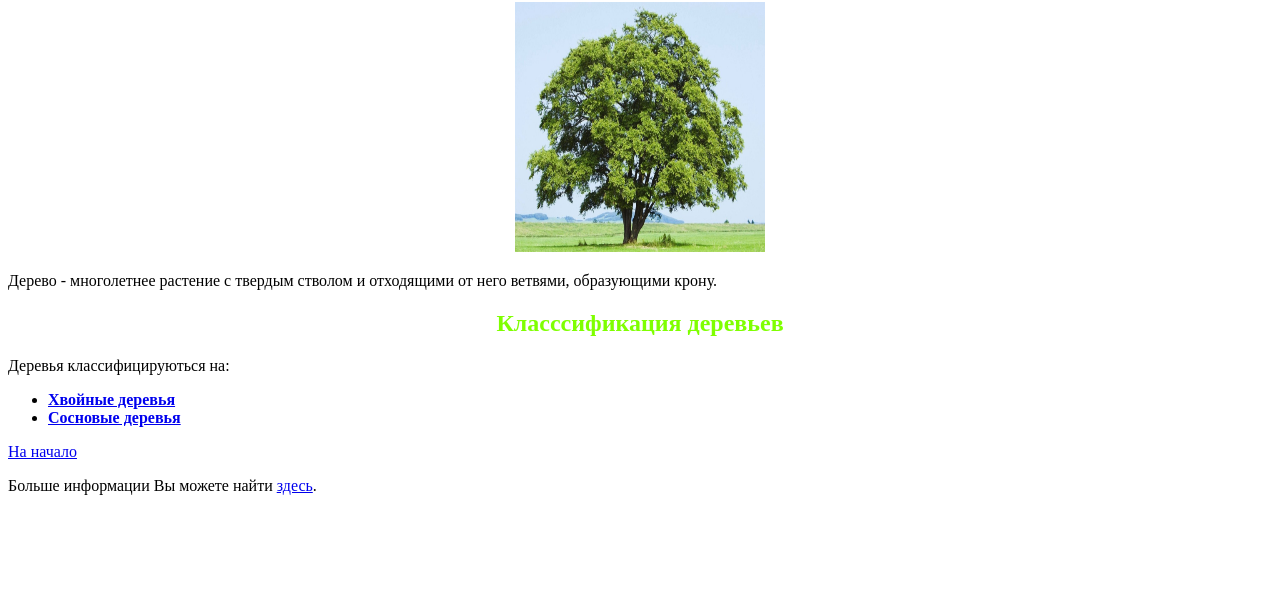
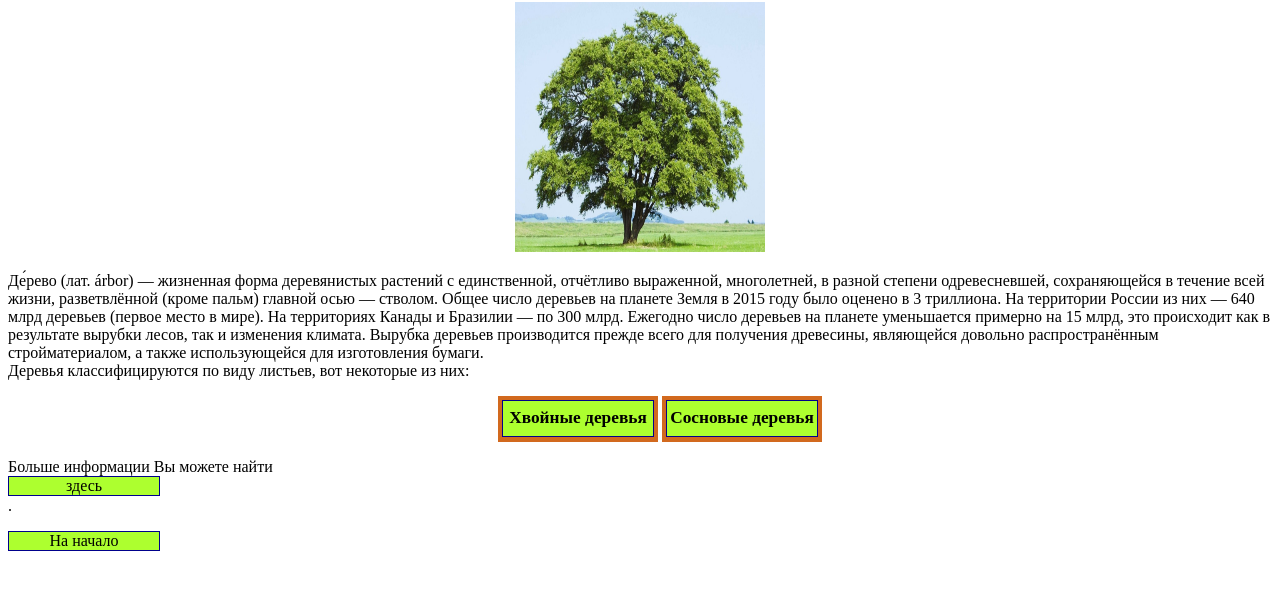
Before and after one commit to BoikoMaxim/BoikoMaxim.github.io, a plain HTML site: page homework/the-classification-of-trees.html in a window 1280 px wide. Shown: the part 78-668 px from the top of the page. Drawn offline with Linux system fonts and the light colour scheme.

Commit message:
homework

```diff
--- a/homework/style/main.css
+++ b/homework/style/main.css
@@ -8,10 +8,38 @@ h1, h2{
     text-align: center;
 }
 
-.classes-of-trees > li {
+.link{
     font-weight: bold;
 }
 
-.link{
+header li {
+    list-style: none;
+}
+
+.classification {
+    text-align: center;
+}
+
+.classification li {
+    display: inline-block;
+    padding: 4px;
     font-weight: bold;
+    line-height: 2.0;
+    font-size: 13pt;
+    background-color: chocolate;
 }
+
+a:link, a:visited {
+    text-decoration: none;
+    background-color: greenyellow;
+    border: 1px solid darkblue;
+    color: black;
+    display: block;
+    width: 150px;
+    text-align: center;
+    margin-bottom: 1px;
+}
+
+a:hover, a:active {
+    background-color: brown;
+}
--- a/homework/the-classification-of-trees.html
+++ b/homework/the-classification-of-trees.html
@@ -1,23 +1,41 @@
 <!DOCTYPE html>
 <html lang="uk">
+
     <head>
         <meta charset="UTF-8">
         <title>Классификация деревьев</title>
         <link rel="stylesheet" href="style/main.css">
     </head>
+
     <body>
-        <h1 id="start">Что такое дерево?</h1>
-        <p class="photo">
-            <img src="tree.jpg" alt="Прекрасное дерево" width="250" height="250">
-        </p>
-        <p>Дерево - многолетнее растение с твердым стволом и отходящими от него ветвями, образующими крону.</p>
-        <h2>Класссификация деревьев</h2>
-        <p>Деревья классифицируються на:</p>
-        <ul class="classes-of-trees">
-            <li id="conifers"><a href="conifers.html">Хвойные деревья</a></li>
-            <li id="pine"><a href="pine.html">Сосновые деревья</a></li>
-        </ul>
-        <a href="#start">На начало</a>
+        <div>
+            <h1 id="start">Что такое дерево?</h1>
+            <p class="photo">
+                <img src="tree.jpg" alt="Прекрасное дерево" width="250" height="250">
+            </p>
+        </div>
+
+        <div class="tree">
+            Де́рево (лат. árbor) — жизненная форма деревянистых растений с единственной, отчётливо выраженной, многолетней, в разной степени одревесневшей, сохраняющейся в течение всей жизни, разветвлённой (кроме пальм) главной осью — стволом.
+            Общее число деревьев на планете Земля в 2015 году было оценено в 3 триллиона. На территории России из них — 640 млрд деревьев (первое место в мире). На территориях Канады и Бразилии — по 300 млрд.
+            Ежегодно число деревьев на планете уменьшается примерно на 15 млрд, это происходит как в результате вырубки лесов, так и изменения климата.
+            Вырубка деревьев производится прежде всего для получения древесины, являющейся довольно распространённым стройматериалом, а также использующейся для изготовления бумаги.
+        </div>
+
+        <div>
+            Деревья классифицируются по виду листьев, вот некоторые из них:
+        </div>
+
+        <div class="classification">
+            <ul>
+                <li><a href="conifers.html">Хвойные деревья</a></li>
+                <li><a href="pine.html">Сосновые деревья</a></li>
+            </ul>
+        </div>
+
         <p id="link">Больше информации Вы можете найти <a href="https://ru.wikipedia.org/wiki/%D0%94%D0%B5%D1%80%D0%B5%D0%B2%D0%BE">здесь</a>.</p>
+
+        <p><a href="#start">На начало</a></p>
+
     </body>
 </html>
```
Also changed, not shown: homework/conifers.html (+11 -3 lines), homework/pine.html (+14 -4 lines).
